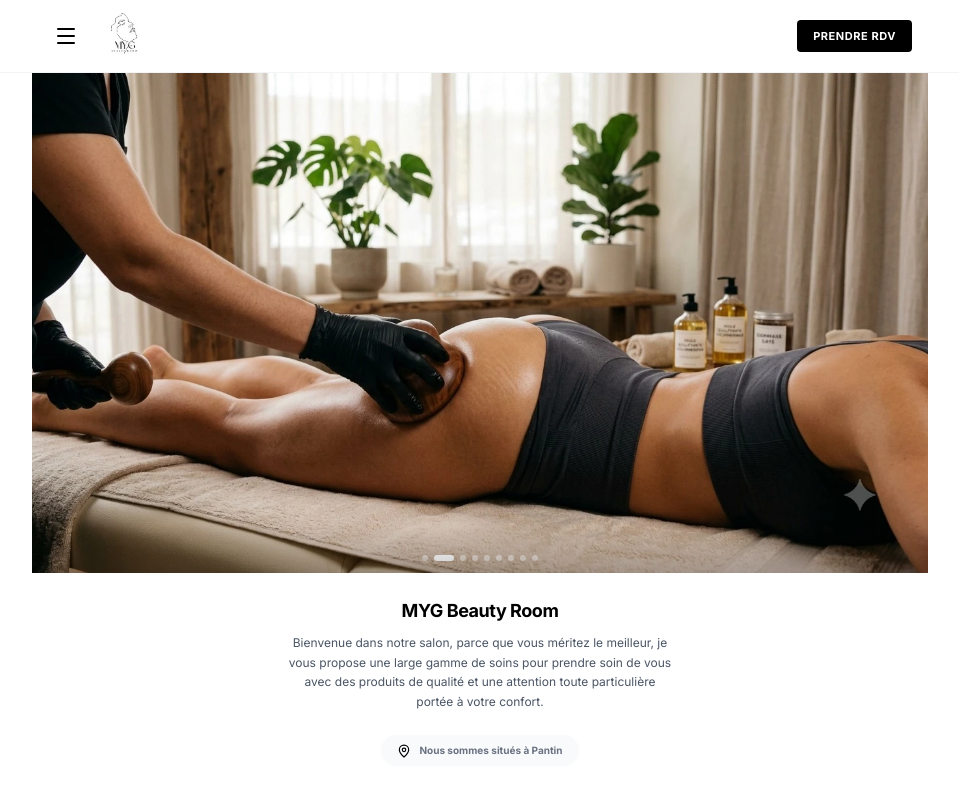
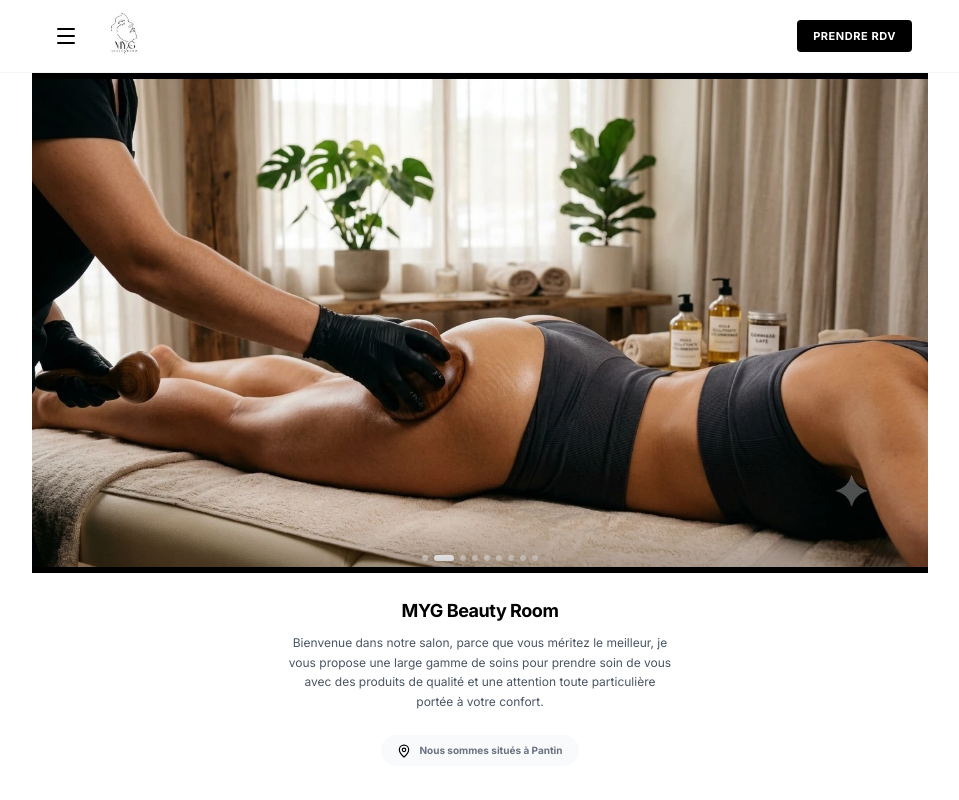
Before and after one commit to mariemicheleagbogba-byte/MYG, a React (Vite) app: page / in a window 1280 px wide. Shown: the top 800 px of the page, without its empty margins (160-1119 px from the left). Built offline with nearby package versions, Linux system fonts and the light colour scheme.

Commit message:
Show full images with object-contain, black bg on carousel

```diff
--- a/src/components/ServiceDetailView.tsx
+++ b/src/components/ServiceDetailView.tsx
@@ -54,7 +54,7 @@ export default function ServiceDetailView({
         <img
           src={photo}
           alt=""
-          className="w-full h-full object-cover object-top"
+          className="w-full h-full object-contain"
         />
       </div>
     );
--- a/src/components/WelcomeSection.tsx
+++ b/src/components/WelcomeSection.tsx
@@ -58,7 +58,7 @@ export default function WelcomeSection() {
     <section className="flex flex-col items-center text-center bg-white border-b border-gray-50">
       {/* Carousel */}
       <div
-        className="w-full overflow-hidden mb-6 h-80 md:h-[500px] relative select-none"
+        className="w-full overflow-hidden mb-6 h-80 md:h-[500px] relative select-none bg-black"
         onTouchStart={e => { touchStartX.current = e.targetTouches[0].clientX; }}
         onTouchEnd={e => {
           if (touchStartX.current === null) return;
@@ -77,7 +77,7 @@ export default function WelcomeSection() {
               <img
                 src={src}
                 alt={`MYG Beauty Room ${idx + 1}`}
-                className="w-full h-full object-cover object-top"
+                className="w-full h-full object-contain"
                 draggable={false}
               />
             </div>
```
